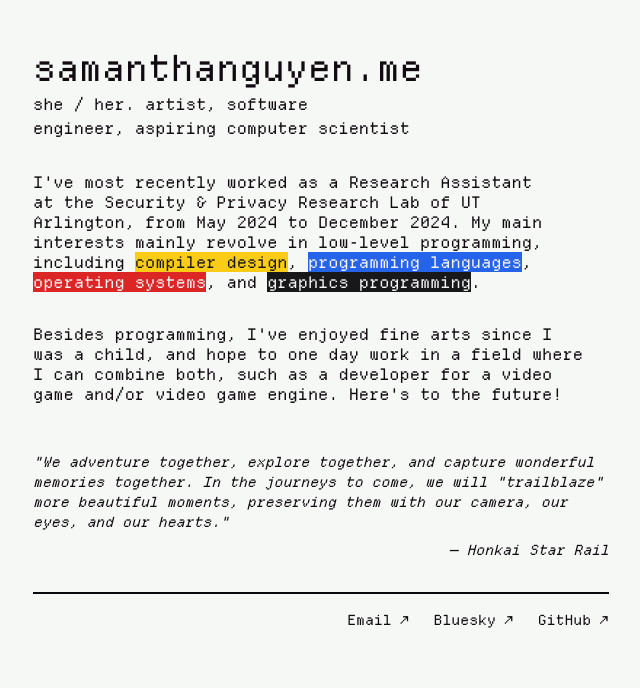
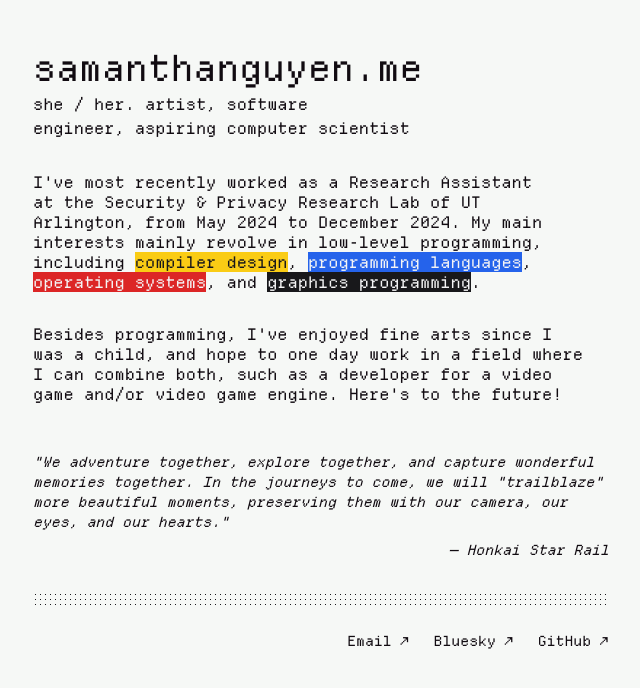
Before and after one commit to neoncitylights/samanthanguyen.me, a SvelteKit app: page / in a window 1280 px wide. Shown: the top 688 px of the page, without its empty margins (319-959 px from the left). Built offline with nearby package versions, Linux system fonts and the light colour scheme.

Commit message:
stylize separator + other small changes
- remove default font-size styles from Quote component
- better separator for Footer component

```diff
--- a/src/lib/Quote.svelte
+++ b/src/lib/Quote.svelte
@@ -1,7 +1,11 @@
 <script lang="ts">
-	let { children, author } = $props()
+	let { children, author, styles = '' }: {
+		children: any
+		author: string
+		styles?: string
+	} = $props()
 </script>
-<blockquote class="flex flex-col gap-2 italic text-xs lg:text-sm">
+<blockquote class={['flex flex-col gap-2 italic', styles]}>
 	<p>
 		{'"'}{@render children()}{'"'}
 	</p>
--- a/src/lib/layout/Footer.svelte
+++ b/src/lib/layout/Footer.svelte
@@ -21,10 +21,10 @@
 </script>
 
 <footer class={[
-	'flex flex-col lg:gap-6',
-	'pt-4 border-t-2 border-t-zinc-950 dark:border-t-zinc-300',
+	'flex flex-col gap-4 lg:gap-6',
 	'font-mono',
 ]}>
+	<span class="h-[15px] text-zinc-900 bg-pattern-dots-sm bg-[length:5px_5px]"></span>
 	<span class={[
 		'flex flex-row gap-4 lg:gap-6 justify-end',
 	]}>
--- a/src/routes/+page.svelte
+++ b/src/routes/+page.svelte
@@ -32,7 +32,7 @@
 			Here's to the future!
 		</p>
 	</span>
-	<Quote author="Honkai Star Rail">
+	<Quote author="Honkai Star Rail" styles="text-xs lg:text-sm">
 		We adventure together, explore together, and capture wonderful memories together.
 		In the journeys to come, we will "trailblaze" more beautiful moments, preserving
 		them with our camera, our eyes, and our hearts.
--- a/tailwind.config.ts
+++ b/tailwind.config.ts
@@ -9,6 +9,10 @@ export default {
 				serif: ['Domine Variable', 'serif'],
 				mono: ['Departure Mono', 'monospace'],
 			},
+			backgroundImage: {
+				'pattern-dots-sm': 'radial-gradient(currentColor 0.5px, transparent 0.5px)',
+				'diagonal-lines-sm': 'repeating-linear-gradient(45deg, currentColor 0, currentColor 1px, transparent 0, transparent 50%)',
+			},
 		},
 	},
 	plugins: [],
```
